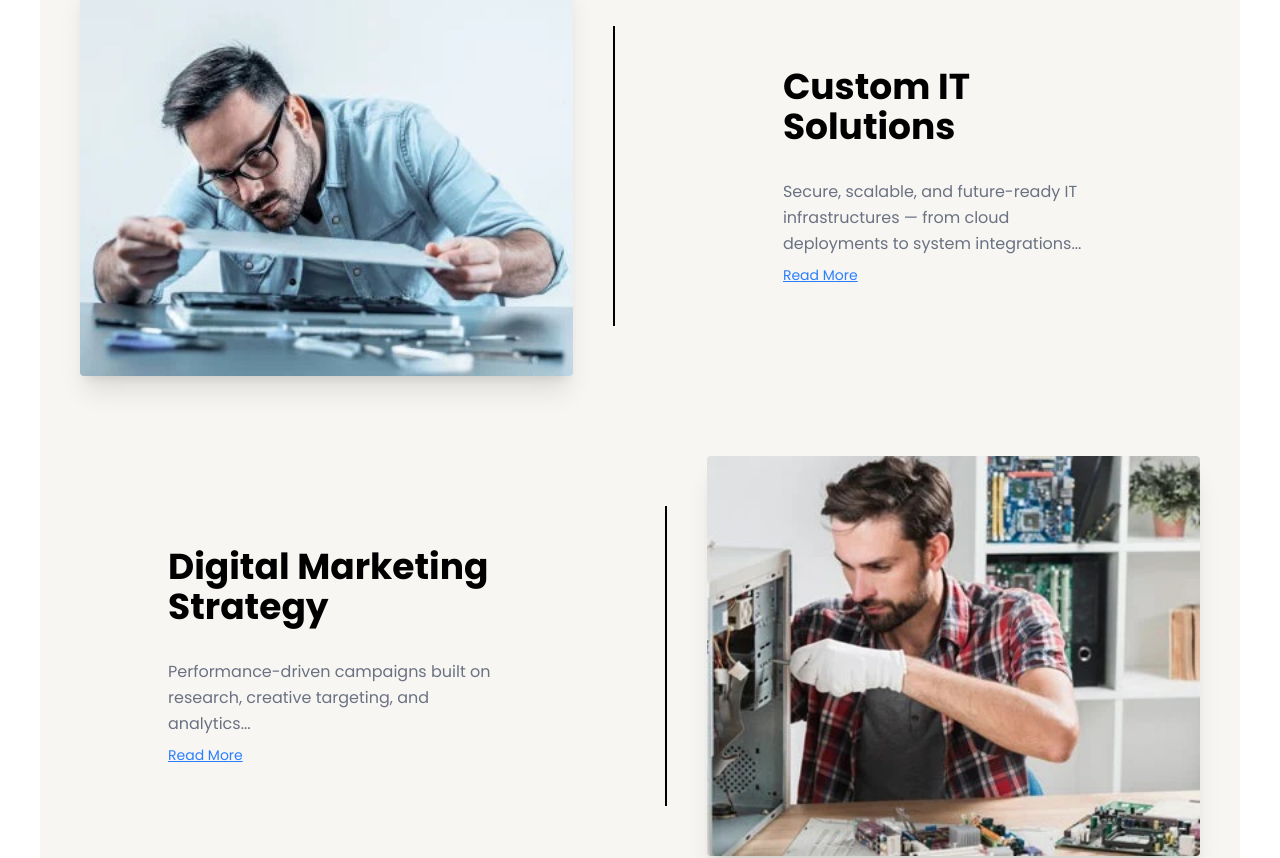
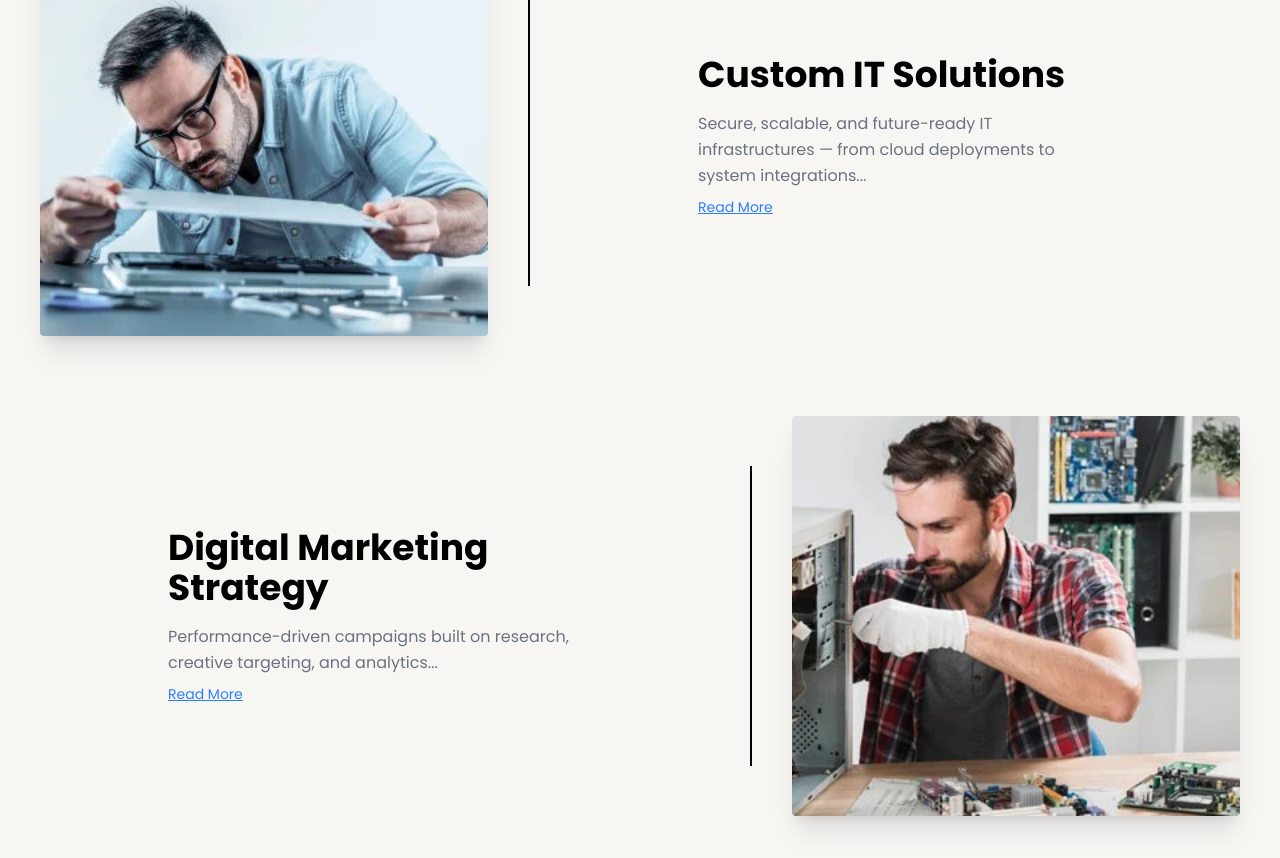
Before and after one commit to Collabority/CL-frontendNew, a React (Vite) app: page /services-details in a window 1280 px wide. Shown: the part 1760-2618 px from the top of the page. Built offline with nearby package versions, Linux system fonts and the light colour scheme.

Commit message:
both services and services details page - Responsive

```diff
--- a/src/pages/AboutUs.jsx
+++ b/src/pages/AboutUs.jsx
@@ -72,7 +72,7 @@ const AboutUs = () => {
     <div className="bg-beige text-[#002248]">
       <Navbar />
       <PageHeader title="About Us" breadcrumb={
-        <div className="flex flex-wrap gap-2 text-sm sm:text-base">
+        <div className="flex flex-wrap gap-2">
           <Link to="/">Home</Link>
           <span>|</span>
           <Link to="/services">Services</Link>
--- a/src/pages/ServicesDetails.jsx
+++ b/src/pages/ServicesDetails.jsx
@@ -8,9 +8,8 @@ import {
   hoverTextColors,
   services,
   servicesCardsData,
-} from "../constants/Data";
+} from "../constants/data";
 import PageHeader from "../components/PageHeader";
-import ScrollToTop from "../components/ScrolltoTop";
 import dottedImage from "../assets/dotted_image.webp";
 import { FaComment } from "react-icons/fa";
 import {
@@ -18,6 +17,7 @@ import {
   useAnimateElementsByClass,
 } from "../utils/useScrollAnimation";
 import { motion } from "framer-motion";
+import ScrollToTop from "../components/ScrollToTop";
 
 const ServicesDetails = () => {
   useAnimateElementById("slideUpImage");
@@ -151,48 +151,47 @@ const ServicesDetails = () => {
 
       {/* Details Section */}
       <section className="flex flex-col mt-10">
-        <h1 className="text-center text-6xl font-bold text-blue-950">
+        <h1 className="text-center text-4xl sm:text-5xl lg:text-6xl font-bold text-blue-950 px-4">
           Explore Our Services
         </h1>
-        <div className="w-full min-h-screen flex flex-col pt-10 gap-10">
-          <div className="flex flex-col m-10 bg-[#F8F6F3]">
+        <div className="w-full flex flex-col pt-10 gap-10">
+          <div className="flex flex-col bg-[#F8F6F3] px-4 sm:px-10">
             {servicesCardsData.map((item, idx) =>
               idx % 2 === 0 ? (
                 <div
                   key={idx}
-                  className="flex gap-10 justify-center items-center pl-10 py-10"
+                  className="flex flex-col lg:flex-row gap-10 justify-center items-center py-10"
                 >
                   {/* Image */}
                   <motion.img
                     src={item.image}
                     alt={item.title}
-                    className="h-[400px] rounded shadow-xl transition-transform duration-300 ease-in-out hover:scale-105 hover:brightness-110"
+                    className="h-[300px] sm:h-[350px] lg:h-[400px] w-auto max-w-md rounded shadow-xl object-cover transition-transform duration-300 ease-in-out hover:scale-105 hover:brightness-110"
                     initial={{ x: -200, opacity: 0 }}
                     whileInView={{ x: 0, opacity: 1 }}
                     transition={{
                       type: "spring",
                       stiffness: 80,
                       damping: 18,
-                      duration: 1, // optional to help with smoothness
                     }}
                   />
 
                   {/* Bold Vertical Line */}
-                  <div className="w-[4px] h-[300px] bg-black"></div>
+                  <div className="w-[4px] h-[200px] lg:h-[300px] bg-black hidden sm:block"></div>
 
                   {/* Text Content */}
-                  <div className="px-32 flex flex-col max-w-[700px]">
-                    <h1 className="text-4xl font-bold text-black">
+                  <div className="px-4 sm:px-8 lg:px-32 flex flex-col max-w-[700px] text-center lg:text-left">
+                    <h1 className="text-2xl sm:text-3xl lg:text-4xl font-bold text-black">
                       {item.title}
                     </h1>
-                    <p className="mt-8 text-gray-500 leading-relaxed hover:text-gray-900">
+                    <p className="mt-4 text-gray-500 leading-relaxed hover:text-gray-900 text-sm sm:text-base">
                       {expandedIndex === idx
                         ? item.fullDescription
                         : item.shortDescription}
                     </p>
                     <button
                       onClick={() => toggleReadMore(idx)}
-                      className="mt-2 text-blue-500 underline text-sm w-fit cursor-pointer"
+                      className="mt-2 text-blue-500 underline text-sm w-fit self-center lg:self-start"
                     >
                       {expandedIndex === idx ? "Read Less" : "Read More"}
                     </button>
@@ -201,38 +200,38 @@ const ServicesDetails = () => {
               ) : (
                 <div
                   key={idx}
-                  className="flex gap-10 justify-center items-center pr-10 py-10"
+                  className="flex flex-col lg:flex-row-reverse gap-10 justify-center items-center py-10"
                 >
+                  {/* Image */}
+                  <motion.img
+                    src={item.image}
+                    alt={item.title}
+                    className="h-[300px] sm:h-[350px] lg:h-[400px] w-auto max-w-md rounded shadow-xl object-cover transition-transform duration-300 ease-in-out hover:scale-105 hover:brightness-110"
+                    initial={{ x: 200, opacity: 0 }}
+                    whileInView={{ x: 0, opacity: 1 }}
+                    transition={{ duration: 0.8, ease: "easeOut" }}
+                  />
+
+                  {/* Bold Vertical Line */}
+                  <div className="w-[4px] h-[200px] lg:h-[300px] bg-black hidden sm:block"></div>
+
                   {/* Text Content */}
-                  <div className="px-32 flex flex-col max-w-[700px]">
-                    <h1 className="text-4xl font-bold text-black">
+                  <div className="px-4 sm:px-8 lg:px-32 flex flex-col max-w-[700px] text-center lg:text-left">
+                    <h1 className="text-2xl sm:text-3xl lg:text-4xl font-bold text-black">
                       {item.title}
                     </h1>
-                    <p className="mt-8 text-gray-500 leading-relaxed hover:text-gray-900">
+                    <p className="mt-4 text-gray-500 leading-relaxed hover:text-gray-900 text-sm sm:text-base">
                       {expandedIndex === idx
                         ? item.fullDescription
                         : item.shortDescription}
                     </p>
                     <button
                       onClick={() => toggleReadMore(idx)}
-                      className="mt-2 text-blue-500 underline text-sm w-fit cursor-pointer"
+                      className="mt-2 text-blue-500 underline text-sm w-fit self-center lg:self-start"
                     >
                       {expandedIndex === idx ? "Read Less" : "Read More"}
                     </button>
                   </div>
-
-                  {/* Bold Vertical Line */}
-                  <div className="w-[4px] h-[300px] bg-black"></div>
-
-                  {/* Image */}
-                  <motion.img
-                    src={item.image}
-                    alt={item.title}
-                    className="h-[400px] rounded shadow-xl transition-transform duration-300 ease-in-out hover:scale-105 hover:brightness-110"
-                    initial={{ x: 200, opacity: 0 }}
-                    whileInView={{ x: 0, opacity: 1 }}
-                    transition={{ duration: 0.8, ease: "easeOut" }}
-                  />
                 </div>
               )
             )}
```
Also changed, not shown: src/pages/Services.jsx (+53 -43 lines).
